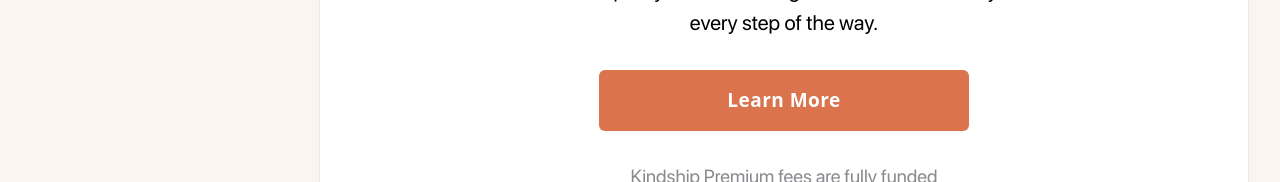
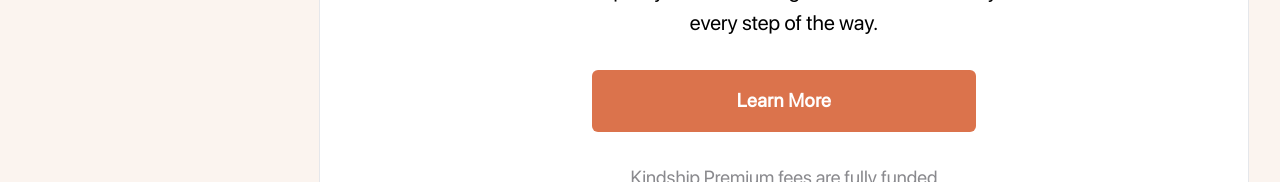
Before and after one commit to kashifal/kindship-ui, a Next.js app: page / in a window 1280 px wide. Shown: the part 699-881 px from the top of the page. Built offline with nearby package versions, Linux system fonts and the light colour scheme.

Commit message:
font familly added

```diff
--- a/src/components/Modal.jsx
+++ b/src/components/Modal.jsx
@@ -26,7 +26,7 @@ export default function Modal({ isModalOpen, setIsModalOpen, inital }) {
         </Transition.Child>
 
         <div className="fixed inset-0 z-10 overflow-y-auto">
-          <div className="flex min-h-full items-end justify-center p-4 text-center sm:items-center sm:p-0">
+          <div className="flex min-h-full items-center justify-center p-4 text-center sm:items-center sm:p-0">
             <Transition.Child
               as={Fragment}
               enter="ease-out duration-300"
--- a/src/pages/Terms.jsx
+++ b/src/pages/Terms.jsx
@@ -1,13 +1,14 @@
+import Link from "next/link";
 import React from "react";
 
 const Terms = () => {
   return (
     <div>
-      <div className="flex items-center gap-2">
+      <div className="flex items-center gap-2 relative">
         <svg
           xmlns="http://www.w3.org/2000/svg"
-          width="12"
-          height="20"
+          width="8"
+          height="16"
           fill="none"
           viewBox="0 0 12 20"
         >
@@ -17,6 +18,7 @@ const Terms = () => {
           ></path>
         </svg>
         <h1 className="text-primary text-[17px] font-normal">Back</h1>
+        <Link href="/Signup" className="absolute w-full h-full top-0 left-0"> </Link>
       </div>
 
       <h1 className="text-[30px] pt-4 text-primary font-bold">Service Agreement</h1>
--- a/src/pages/index.js
+++ b/src/pages/index.js
@@ -28,7 +28,9 @@ export default function Home() {
           </div>
 
           <div className="flex my-8">
-          <button onClick={() => setModal(true)} className="px-32 tracking-wide text-[19px] font-semibold text-center rounded-md text-white mx-auto py-4 inline-block bg-primary" >Learn More</button>
+          <button onClick={() => setModal(true)} className="w-full sm:max-w-sm sm:px-32 tracking-wide whitespace-nowrap text-[19px] font-semibold text-center rounded-md text-white mx-auto py-4 inline-block bg-primary" >
+            <span className="">Learn More</span>
+          </button>
           </div>
           <div className="max-w-xs mx-auto">
           <span className="block text-center text-[#8A8A8E] text-[19px] font-normal">
```
